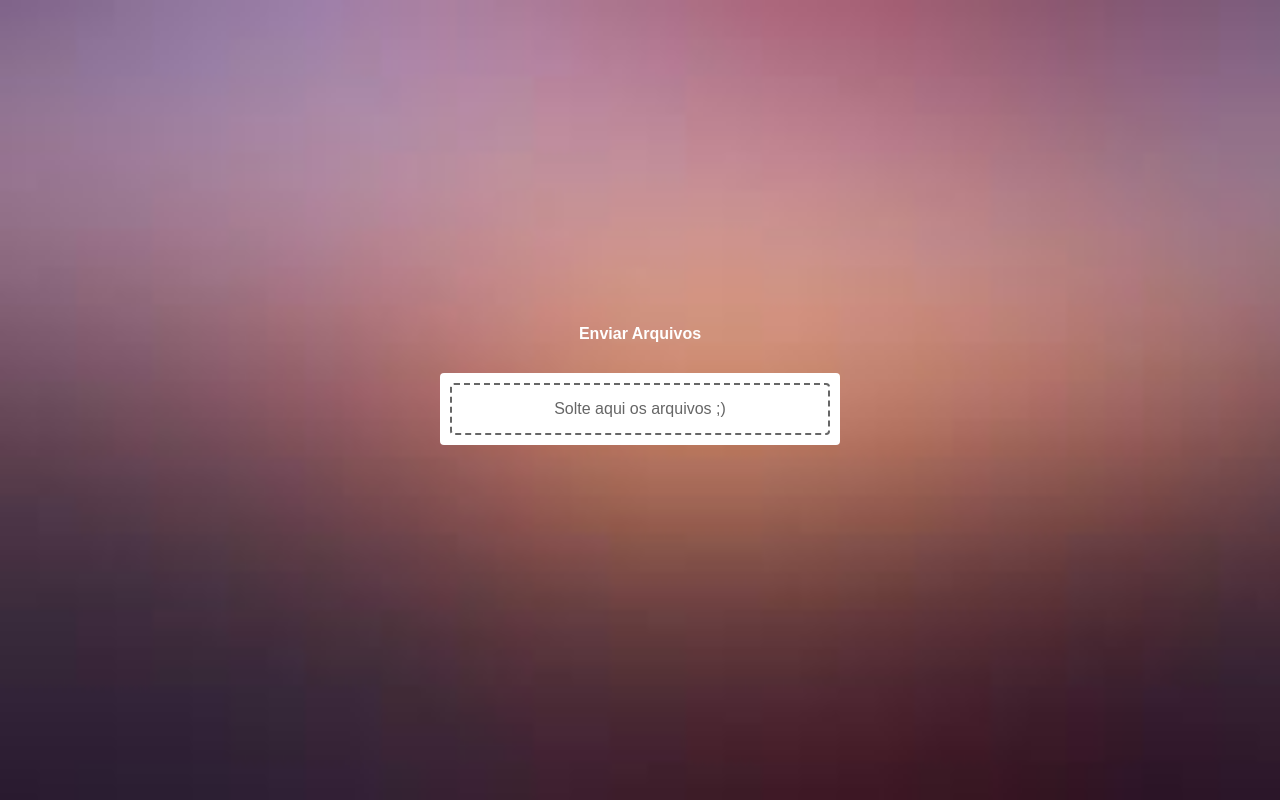
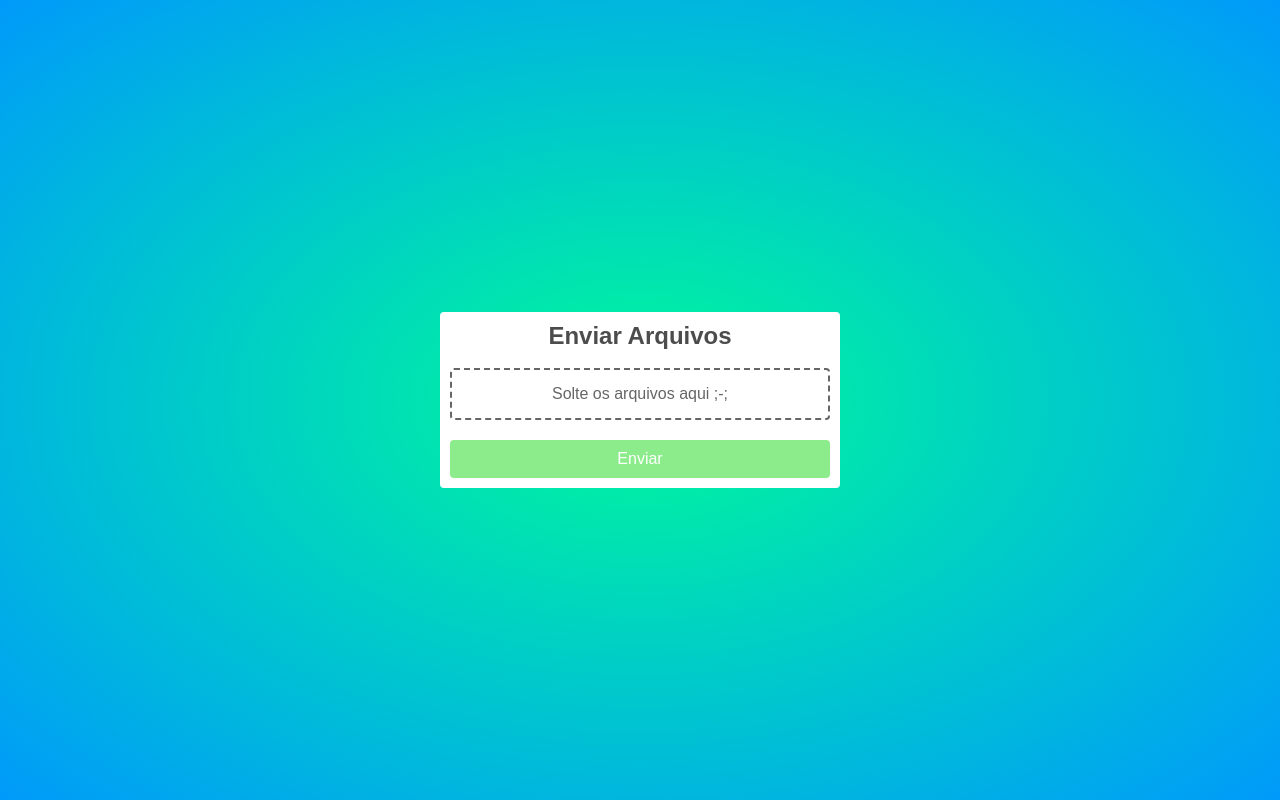
Before and after one commit to matheus3301/file-receiver, a PHP site: page / in a window 1280 px wide. Run offline with PHP 8.4, Linux system fonts and the light colour scheme; some libraries are stand-ins or nearby versions.

Commit message:
Upload de arquivo único funcionando

```diff
--- a/css/style.css
+++ b/css/style.css
@@ -18,7 +18,7 @@ html,body{
 }
 
 body{
-    background-image: url("../assets/bg.jpeg");
+    background:radial-gradient(#00fa9a, #009afa);
     background-repeat: no-repeat;
     background-size: cover;
 
@@ -26,10 +26,12 @@ body{
     align-items: center;
     justify-content: center;
     flex-direction: column;
+    padding: 20px;
 }
 
 h2{
-    color:#fff;
+    color:rgba(0, 0, 0,.7);
+    font-size: 1.5em;
 }
 .container{
     width: 100%;
@@ -42,7 +44,7 @@ h2{
 
 }
 
-.dz-message span{
+span{
     color:#666;
 
 }
@@ -56,3 +58,21 @@ form{
     padding-bottom: 15px;
 
 }
+
+.dropzone{
+    position: relative;
+    box-sizing: border-box;
+}
+
+input{
+    position: absolute;
+        top: 0;
+        right: 0;
+
+        min-height: 100%;
+        width:100%;
+        opacity: 0;
+        outline: none;
+        cursor: inherit;
+        display: block;
+}
--- a/index.php
+++ b/index.php
@@ -5,18 +5,147 @@
   <meta name="viewport" content="width=device-width, initial-scale=1.0">
   <meta http-equiv="X-UA-Compatible" content="ie=edge">
   <title>Enviar Arquivos</title>
-  <link rel="stylesheet" href="css/basic.css">
+
   <link rel="stylesheet" href="css/style.css">
 
 
 </head>
 <body>
-  <h2>Enviar Arquivos</h2>
+    <style>
+        .uploaded{
+            margin-top:20px;
+        }
+
+        .file{
+            display: flex;
+            align-items: center;
+            justify-content: space-between;
+            margin-bottom:20px;
+        }
+
+        .fileData{
+            display: flex;
+            align-items: center;
+            justify-content: initial;
+
+        }
+
+        .fileData img{
+
+            width: 30px;
+        }
+
+        .fileStatus img{
+            width: 30px;
+        }
+
+        .btnUpload{
+            color:#fff;
+            background-color: rgb(64, 223, 64);
+            text-align: center;
+            padding-top: 10px;
+            padding-bottom: 10px;
+            width: 100%;
+            border:0;
+            border-radius: 4px;
+
+            cursor:pointer;
+
+
+        }
+
+        .btnUpload:disabled{
+            color:#fff;
+            background-color: rgba(64, 223, 64,0.6);
+            text-align: center;
+            padding-top: 10px;
+            padding-bottom: 10px;
+            width: 100%;
+            border:0;
+            border-radius: 4px;
+
+            cursor: not-allowed;
+
+
+        }
+    </style>
+
   <div class="container">
-  <form name="fileUploader" action="valida/upload.php" class="dropzone"></form>
+        <center><h2>Enviar Arquivos</h2></center><br>
+  <form name="fileUploader" action="valida/upload.php" class="dropzone"><input onChange="addFile(this.files)"type="file" multiple="" class="input" >
+        <div class="message">
+            <span>Solte os arquivos aqui ;-;</span>
+        </div>
+  </form>
+  <div class="uploaded">
+
+
+
+  </div>
+  <button class="btnUpload" id="btn"onClick="uploadFiles()" disabled>Enviar</button>
 
    </body>
   </div>
-<script src="js/dropzone.js"></script>
+  <script src="js/jquery.min.js"></script>
+  <script>
+    var toUpload = [];
+
+    function addFile(files){
+        console.log(files);
+        document.getElementById("btn").disabled = false;
+
+        for(var i = 0; i < files.length;i++){
+            toUpload += files[i];
+
+            $(".uploaded").html($(".uploaded").html()+'<div class="file"><div class="fileData"><img src="assets/mimes/'+files[i].type+'.png"  alt=""><span class="fileName">'+files[i].name+'</span></div><div class="fileStatus"><img id="img'+i+'"src="assets/loading.png" alt="Status" ></div></div>');
+
+            uploadFiles(files[i],i);
+        }
+
+
+
+    }
+
+    function uploadFiles(file,index){
+                        var that = this;
+                        var formData = new FormData();
+
+                        formData.append('file',file);
+
+                        $.ajax({
+                            async: true,
+                            data: formData,
+                            cache: false,
+                            contentType: false,
+                            processData: false,
+                            xhr: function () {
+                                var myXhr = $.ajaxSettings.xhr();
+                                if (myXhr.upload) {
+                                    //myXhr.upload.addEventListener('progress', that.progressHandling, false);
+                                }
+                                return myXhr;
+                            },
+                            url : "valida/upload.php",
+                            type : 'post',
+
+                            beforeSend : function(){
+                                //alert('Enviando');
+                                //$("#resultado").html("ENVIANDO...");
+                            }
+                            })
+                            .done(function(msg){
+                                $("#img"+index).attr("src","assets/checked.png");
+
+                                console.log(msg);
+
+                            })
+                            .fail(function(jqXHR, textStatus, msg){
+                                alert(msg);
+                            });
+
+    }
+
+
+  </script>
 </body>
 </html>
```
Also changed, not shown: valida/upload.php (+7 -8 lines).
